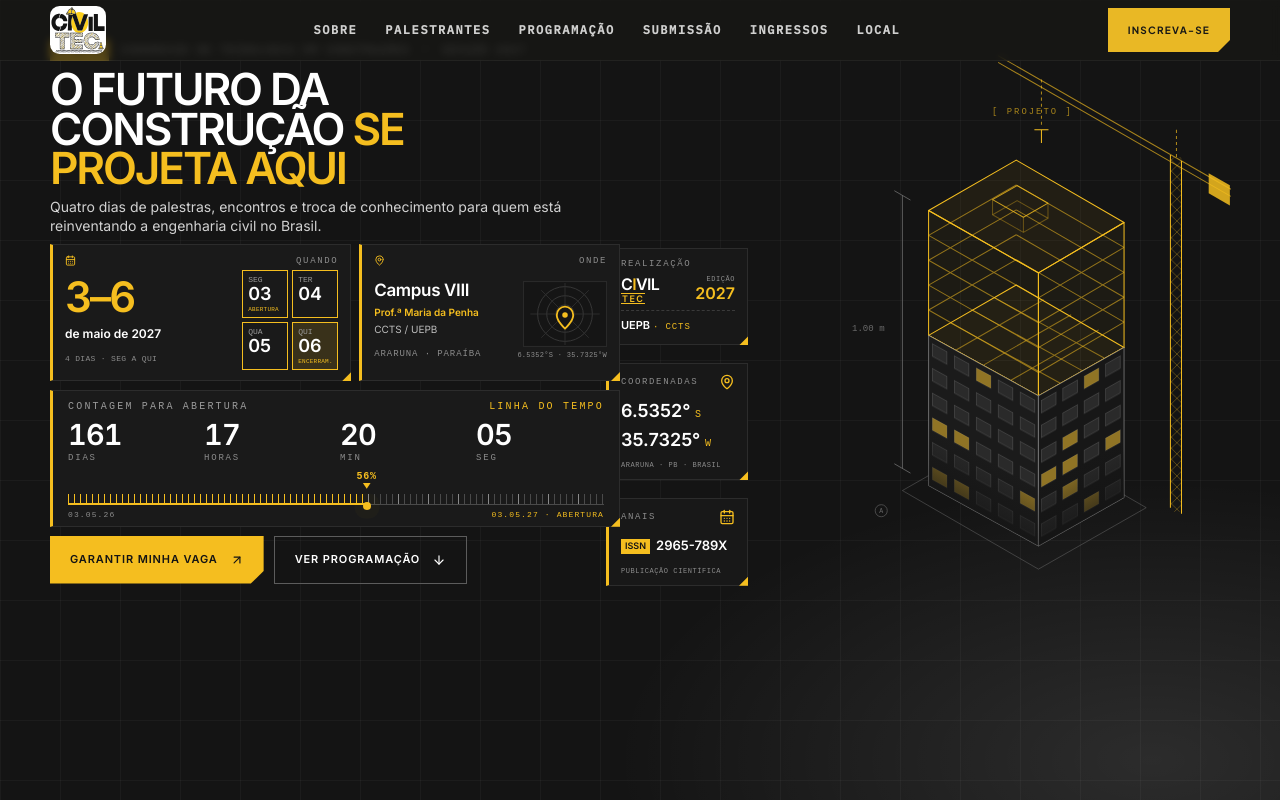
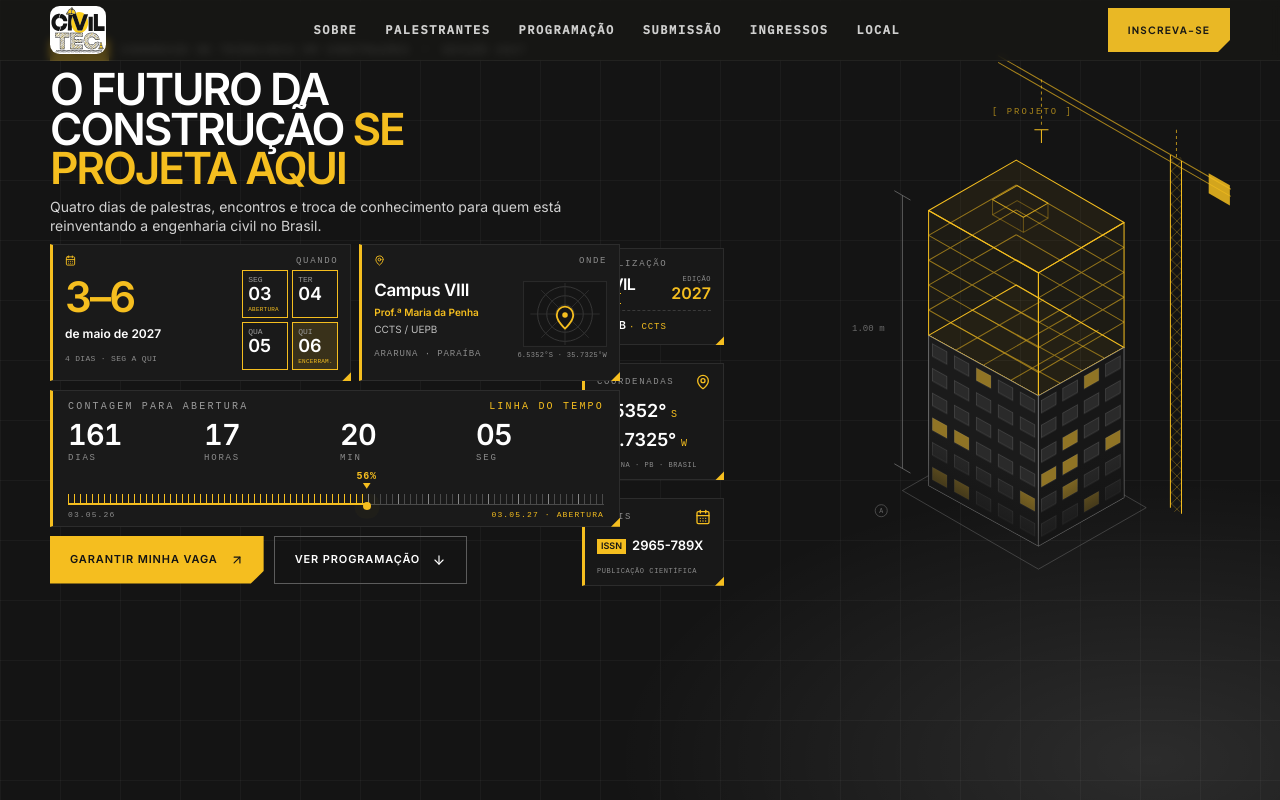
Before and after one commit to Dkalones/civil-tec, a React (Vite) app: page / in a window 1280 px wide. Shown: the top 800 px of the page. Built offline with nearby package versions, Linux system fonts and the light colour scheme.

Commit message:
Move CivilTec side info cards farther from building

```diff
--- a/src/index.css
+++ b/src/index.css
@@ -496,10 +496,10 @@
 
 /* Mais respiro entre os cards técnicos e distância maior em relação ao prédio */
 @media (min-width: 1201px) {
-  .ct-hero-art .ct-side-details { left: -58px !important; gap: 18px !important; }
+  .ct-hero-art .ct-side-details { left: -82px !important; gap: 18px !important; }
 }
 @media (min-width: 701px) and (max-width: 1200px) {
-  .ct-hero-art .ct-side-details { left: -28px !important; gap: 15px !important; }
+  .ct-hero-art .ct-side-details { left: -42px !important; gap: 15px !important; }
 }
 @media (max-width: 700px) {
   .ct-hero-art .ct-side-details { left: 0 !important; gap: 12px !important; }
```
